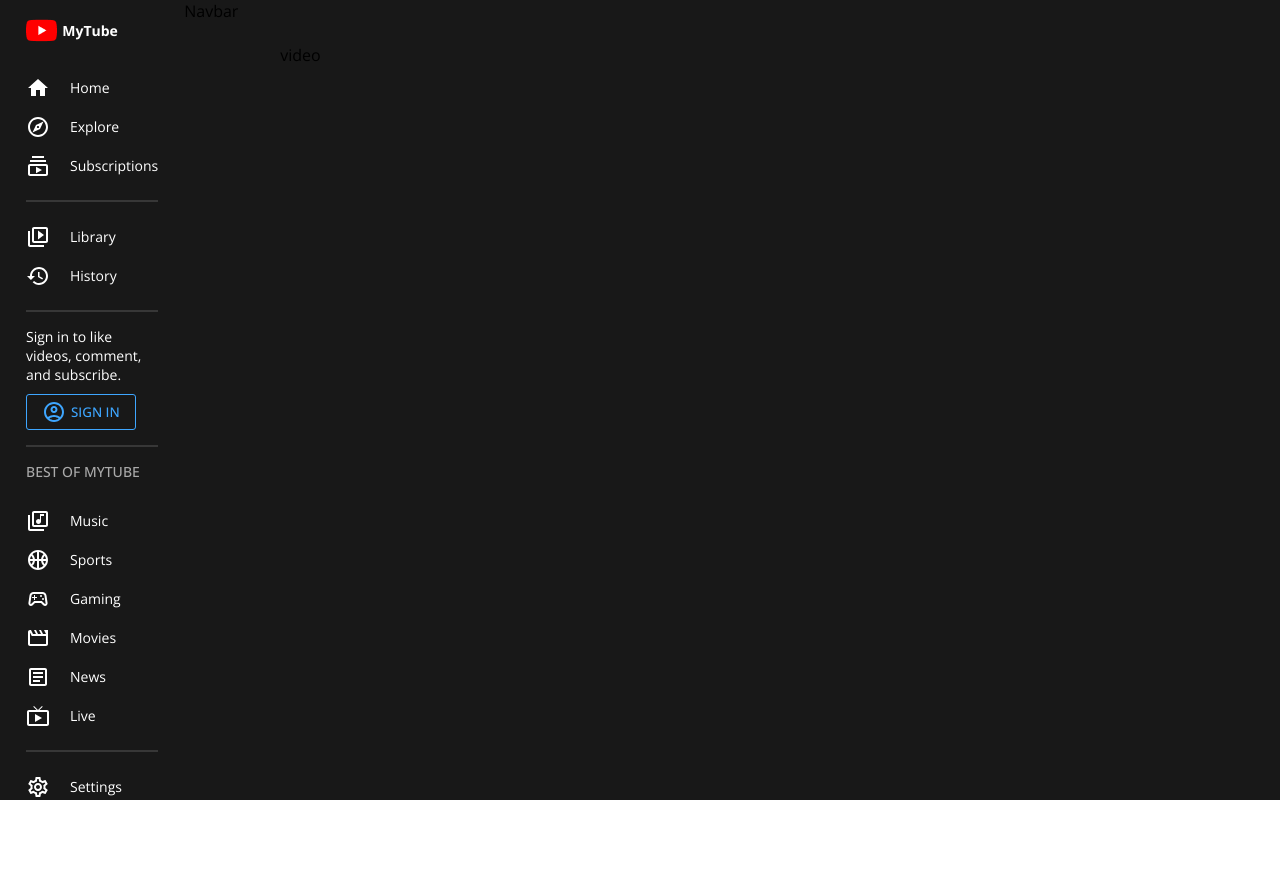
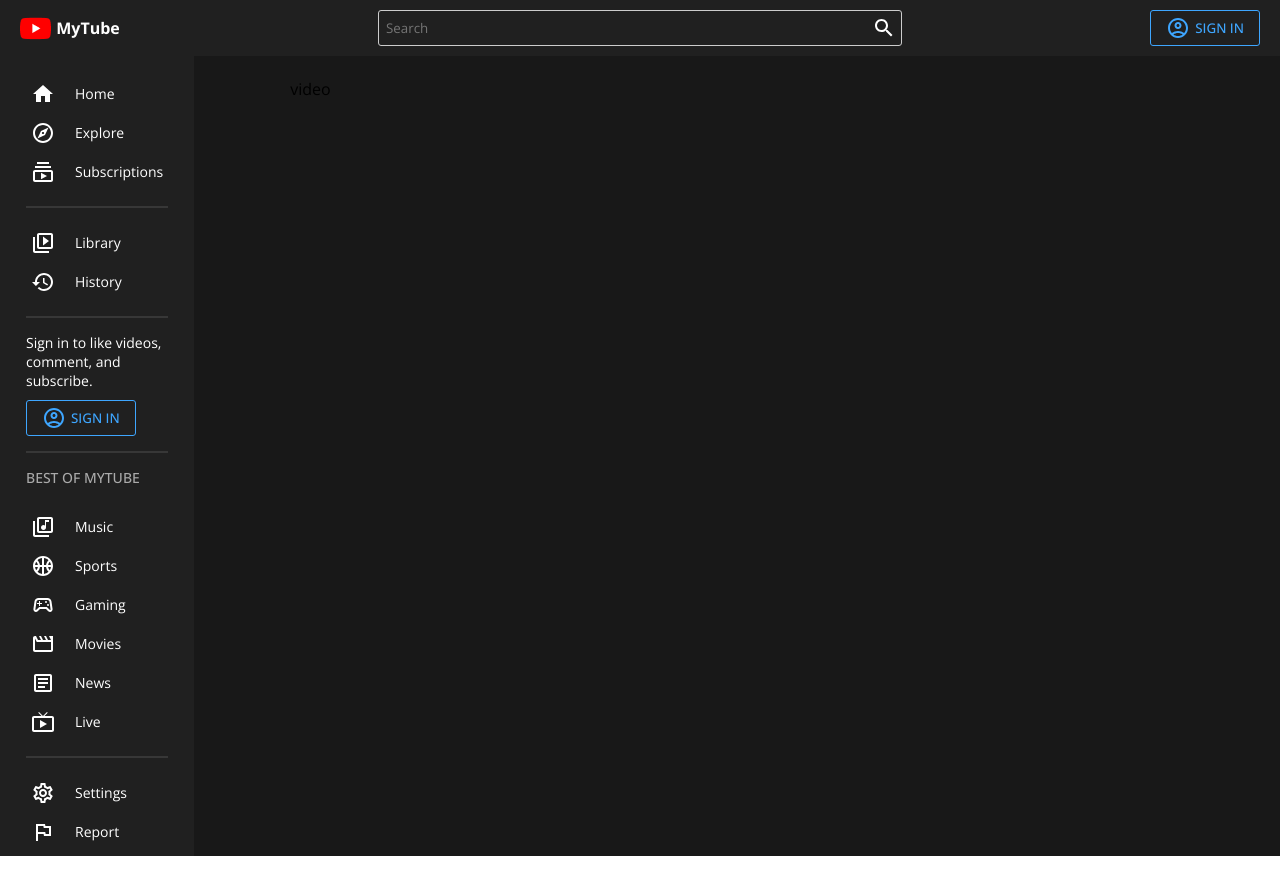
Before and after one commit to knrbokhari/youtybe-clone, a React (Create React App) app in the folder client/: page / in a window 1280 px wide. Shown: the top 894 px of the page. Built offline with nearby package versions, Linux system fonts and the light colour scheme.

Commit message:
creating navbar

```diff
--- a/client/src/App.js
+++ b/client/src/App.js
@@ -21,10 +21,10 @@
 
   return (
     <ThemeProvider theme={darkMode ? darkTheme : lightTheme}>
+      <Navbar />
       <Container>
         <Menu darkMode={darkMode} setDarkMode={setDarkMode} />
         <Main>
-          <Navbar />
           <Wrapper>video</Wrapper>
         </Main>
       </Container>
--- a/client/src/components/Menu.jsx
+++ b/client/src/components/Menu.jsx
@@ -1,6 +1,5 @@
 import React from "react";
 import styled from "styled-components";
-import MyTube from "../img/logo.png";
 import HomeIcon from "@mui/icons-material/Home";
 import ExploreOutlinedIcon from "@mui/icons-material/ExploreOutlined";
 import SubscriptionsOutlinedIcon from "@mui/icons-material/SubscriptionsOutlined";
@@ -24,7 +23,7 @@
   font-size: 14px;
   position: sticky;
   top: 0;
-  background-color: ${({ theme }) => theme.bg};
+  background-color: ${({ theme }) => theme.bgLighter};
   color: ${({ theme }) => theme.text};
 `;
 
@@ -32,24 +31,12 @@
   padding: 18px 26px;
 `;
 
-const Logo = styled.div`
-  display: flex;
-  align-items: center;
-  gap: 5px;
-  font-weight: bold;
-  margin-bottom: 25px;
-`;
-
-const Img = styled.img`
-  height: 25px;
-`;
-
 const Item = styled.div`
   display: flex;
   align-items: center;
   gap: 20px;
   cursor: pointer;
-  padding: 7.5px 0px;
+  padding: 7.5px 5px;
   &:hover {
     background-color: ${({ theme }) => theme.soft};
   }
@@ -86,10 +73,6 @@
   return (
     <Container>
       <Wrapper>
-        <Logo>
-          <Img src={MyTube} />
-          MyTube
-        </Logo>
         <Item>
           <HomeIcon />
           Home
--- a/client/src/components/Navbar.jsx
+++ b/client/src/components/Navbar.jsx
@@ -1,7 +1,108 @@
 import React from "react";
+import styled from "styled-components";
+import AccountCircleOutlinedIcon from "@mui/icons-material/AccountCircleOutlined";
+import SearchOutlinedIcon from "@mui/icons-material/SearchOutlined";
+import VideoCallOutlinedIcon from "@mui/icons-material/VideoCallOutlined";
+import MyTube from "../img/logo.png";
+
+const Container = styled.div`
+  position: sticky;
+  top: 0;
+  background-color: ${({ theme }) => theme.bgLighter};
+  height: 56px;
+  z-index: 100;
+`;
+
+const Wrapper = styled.div`
+  display: flex;
+  align-items: center;
+  justify-content: space-between;
+  height: 100%;
+  padding: 0px 20px;
+  position: relative;
+`;
+
+const Logo = styled.div`
+  display: flex;
+  align-items: center;
+  gap: 5px;
+  font-weight: bold;
+  color: ${({ theme }) => theme.text};
+`;
+
+const Img = styled.img`
+  height: 25px;
+`;
+
+const Search = styled.div`
+  width: 40%;
+  position: absolute;
+  left: 0px;
+  right: 0px;
+  margin: auto;
+  display: flex;
+  align-items: center;
+  justify-content: space-between;
+  padding: 5px;
+  border: 1px solid #ccc;
+  border-radius: 3px;
+  color: ${({ theme }) => theme.text};
+`;
+
+const Input = styled.input`
+  border: none;
+  background-color: transparent;
+  outline: none;
+  color: ${({ theme }) => theme.text};
+`;
+
+const Button = styled.button`
+  padding: 5px 15px;
+  background-color: transparent;
+  border: 1px solid #3ea6ff;
+  color: #3ea6ff;
+  border-radius: 3px;
+  font-weight: 500;
+  cursor: pointer;
+  display: flex;
+  align-items: center;
+  gap: 5px;
+`;
+
+const User = styled.div`
+  display: flex;
+  align-items: center;
+  gap: 10px;
+  font-weight: 500;
+  color: ${({ theme }) => theme.text};
+`;
+
+const Avatar = styled.img`
+  width: 32px;
+  height: 32px;
+  border-radius: 50%;
+  background-color: #999;
+`;
 
 const Navbar = () => {
-  return <div>Navbar</div>;
+  return (
+    <Container>
+      <Wrapper>
+        <Logo>
+          <Img src={MyTube} />
+          MyTube
+        </Logo>
+        <Search>
+          <Input placeholder="Search" />
+          <SearchOutlinedIcon />
+        </Search>
+        <Button>
+          <AccountCircleOutlinedIcon />
+          SIGN IN
+        </Button>
+      </Wrapper>
+    </Container>
+  );
 };
 
 export default Navbar;
```
